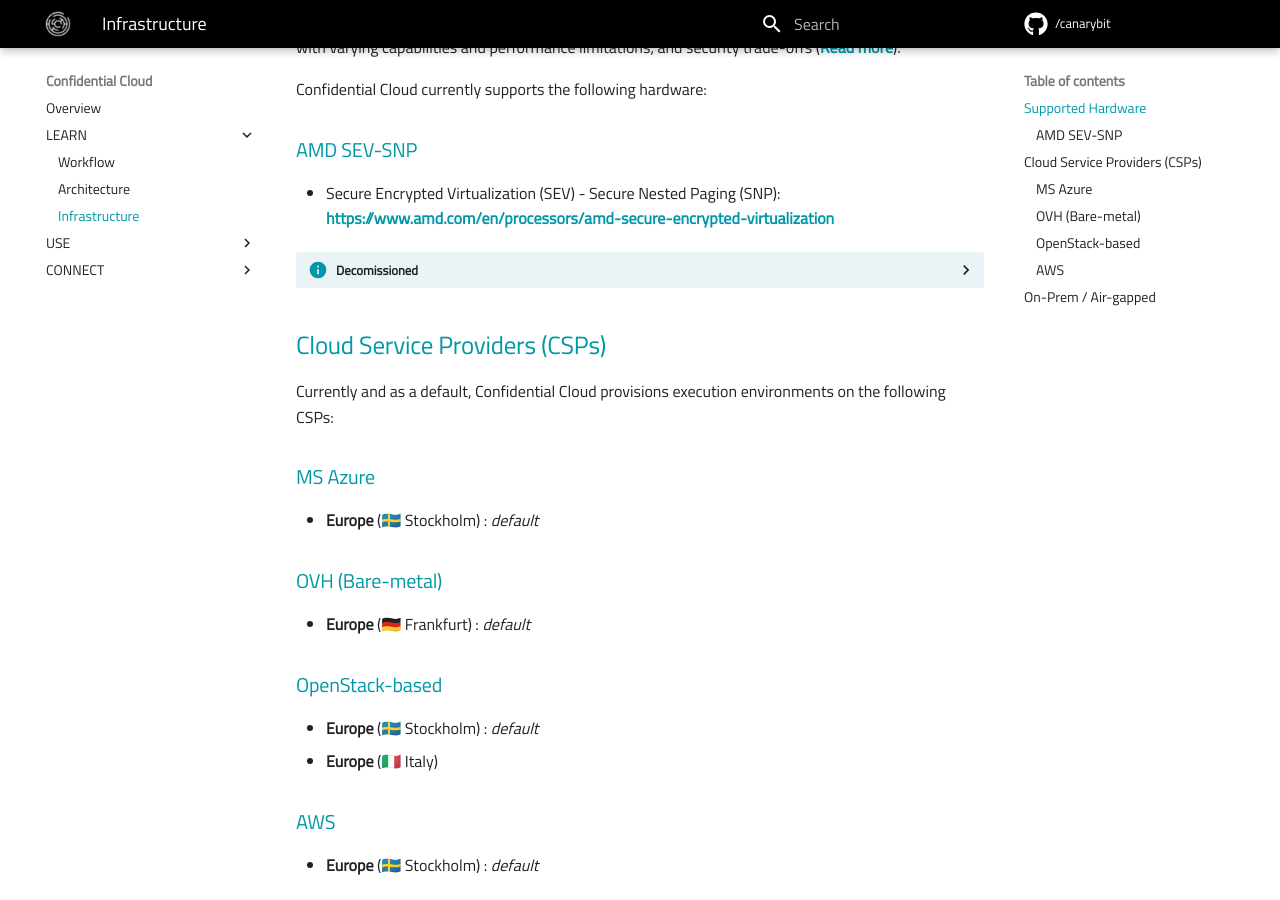
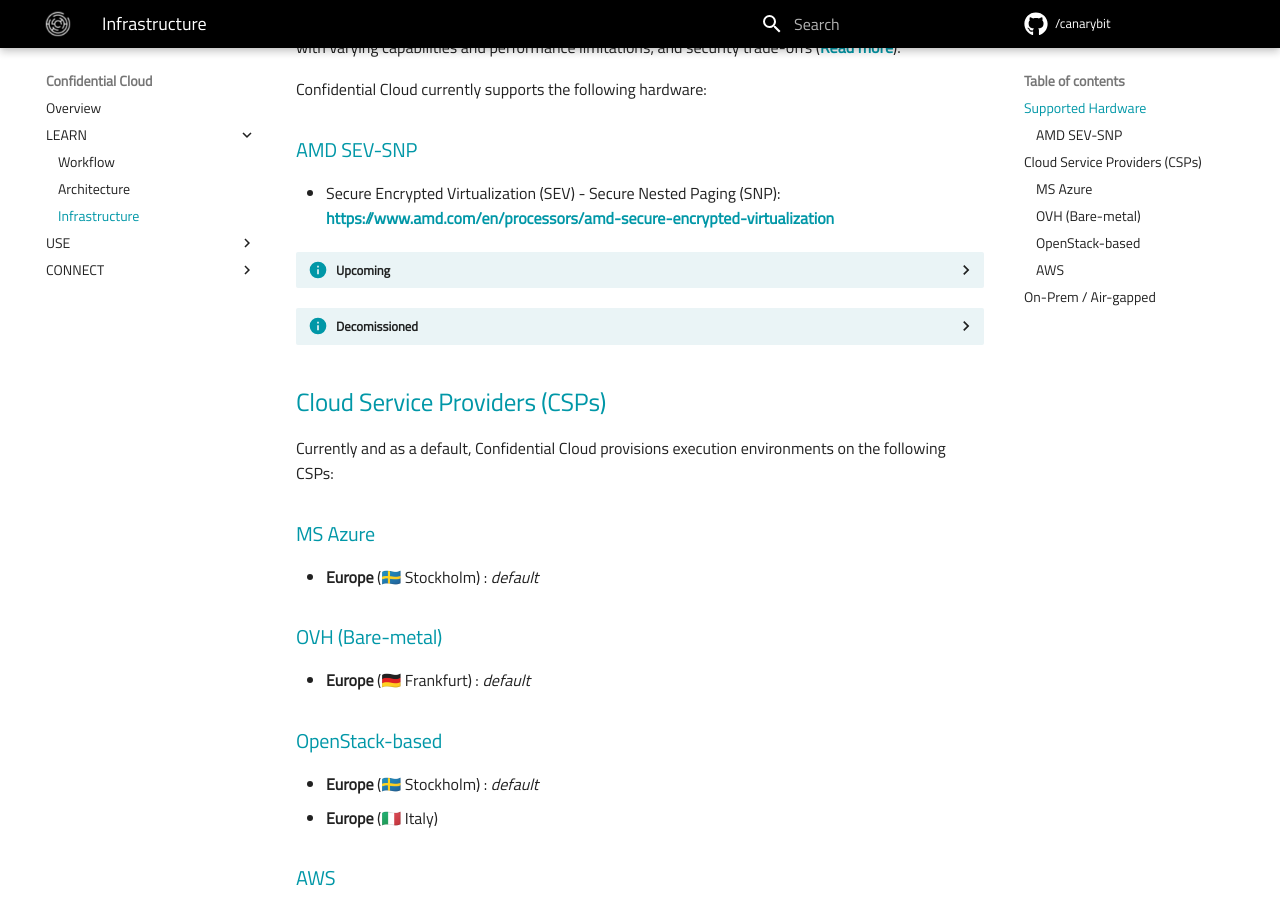
Before and after one commit to canarybit/cc-docs, an MkDocs documentation site: the page built from docs/infrastructure.md, in a window 1280 px wide and 900 px high, scrolled down 456 px. Built offline with MkDocs 1.6.1 and Material for MkDocs 9.7.7, drawn with Linux system fonts in a browser that asks for light colours.

Commit message:
Add upcoming technologies

```diff
--- a/docs/infrastructure.md
+++ b/docs/infrastructure.md
@@ -26,6 +26,16 @@
 <br>&nbsp;
 </details>
 -->
+
+<details closed>
+<summary>Upcoming</summary>
+<br>- Intel® Trusted Domain Extentions (SGX)
+<br><a href="https://www.intel.com/content/www/us/en/developer/articles/technical/intel-trust-domain-extensions.html" target="_blank">https://www.intel.com/content/www/us/en/developer/articles/technical/intel-trust-domain-extensions.html</a>
+<br>&nbsp;
+<br>- ARM® Confidential Compute Architecture (SGX)
+<br><a href="https://www.arm.com/architecture/security-features/arm-confidential-compute-architecture" target="_blank">https://www.arm.com/architecture/security-features/arm-confidential-compute-architecture</a>
+<br>&nbsp;
+</details>
 
 <details closed>
 <summary>Decomissioned</summary>
```
